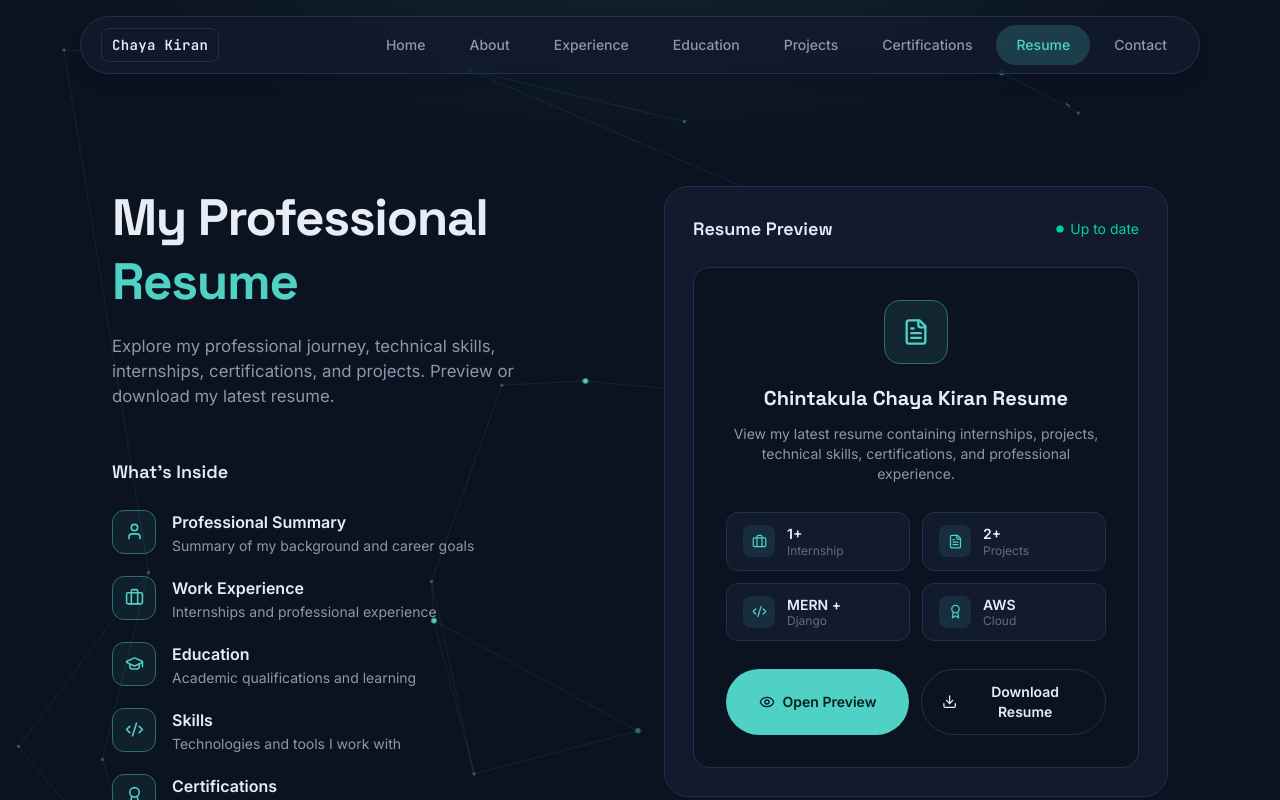
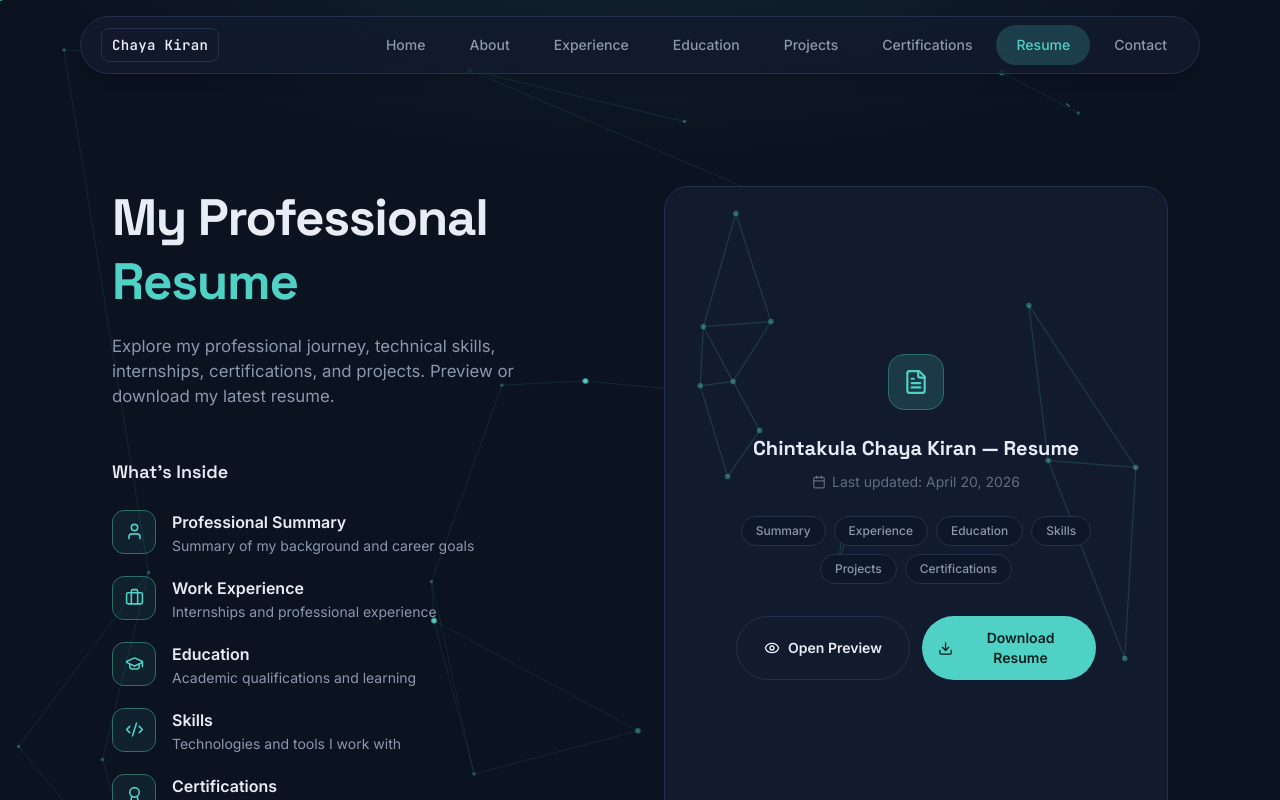
Before and after one commit to chayakiranch/ChayaKiran_portfolio, a React (Vite) app: page /resume in a window 1280 px wide. Shown: the top 800 px of the page. Built offline with nearby package versions, Linux system fonts and the light colour scheme.

Commit message:
Add GitHub button to resume page and implement animated network background

```diff
--- a/src/components/NetworkBackground.jsx
+++ b/src/components/NetworkBackground.jsx
@@ -7,7 +7,7 @@ export default function NetworkBackground() {
   const H = 1200;
   const NODE_COUNT = 26;
 
-  const { nodes, edges } = useMemo(() => {
+  const { nodes, edges, flightPathD } = useMemo(() => {
     const nodes = Array.from({ length: NODE_COUNT }, () => ({
       x: Math.random() * W,
       y: Math.random() * H,
@@ -16,6 +16,7 @@ export default function NetworkBackground() {
     }));
 
     const edges = [];
+    const adjacency = nodes.map(() => []); // NEW: track connections so we can walk a route for the plane
     nodes.forEach((n, i) => {
       const nearest = nodes
         .map((m, j) => ({ j, d: (m.x - n.x) ** 2 + (m.y - n.y) ** 2 }))
@@ -27,10 +28,28 @@ export default function NetworkBackground() {
         if (!edges.find((e) => e.key === key)) {
           edges.push({ key, a: nodes[i], b: nodes[j] });
         }
+        adjacency[i].push(j);
+        adjacency[j].push(i);
       });
     });
 
-    return { nodes, edges };
+    // NEW: walk a chain of connected nodes so the mini plane has a route to fly along.
+    const routeLength = 9;
+    const visited = new Set();
+    let current = 0;
+    const route = [current];
+    visited.add(current);
+    for (let step = 0; step < routeLength - 1; step++) {
+      const next = adjacency[current]?.find((j) => !visited.has(j));
+      if (next === undefined) break;
+      route.push(next);
+      visited.add(next);
+      current = next;
+    }
+    const flightPathD =
+      route.length > 1 ? `M ${route.map((i) => `${nodes[i].x},${nodes[i].y}`).join(" L ")}` : null;
+
+    return { nodes, edges, flightPathD };
   }, []);
 
   return (
@@ -86,6 +105,14 @@ export default function NetworkBackground() {
             }
           />
         ))}
+
+        {/* NEW: tiny dot-sized "plane" flying along a chain of edges, auto-rotating
+            to face its direction of travel, looping indefinitely. */}
+        {flightPathD && (
+          <polygon points="-4,-2.5 4,0 -4,2.5" fill="#4fd1c5" opacity="0.85">
+            <animateMotion dur="14s" repeatCount="indefinite" rotate="auto" path={flightPathD} />
+          </polygon>
+        )}
       </svg>
     </div>
   );
--- a/src/data/profileData.js
+++ b/src/data/profileData.js
@@ -7,6 +7,7 @@ const profile = {
   phone: "+91 99599 03076",
   email: "chayakiranch@gmail.com",
   resumeFile: "/resume/Chaya_Kiran_Resume.pdf",
+  resumeLastUpdated: "April 20, 2026", // NEW: shown on the Resume page — update this whenever you upload a new resumeFile
   objective:
     "Dynamic and innovative Computer Science Engineering student specializing in Cloud and Edge Computing, proficient in AWS cloud architecture and MERN stack development. Completed an internship with Vehinova Technologies, contributing to the design and deployment of high-performance cloud-native solutions. Experienced in database management, API integration, and responsive UI design. Passionate about utilizing emerging technologies to create scalable, secure, and efficient software systems through teamwork and analytical problem-solving.",
   socials: {
--- a/src/pages/ResumePage.jsx
+++ b/src/pages/ResumePage.jsx
@@ -1,5 +1,6 @@
+import { useMemo } from "react"; // NEW: for generating the card's network pattern
 import { NavLink } from "react-router-dom"; // NEW
-import { User, Briefcase, GraduationCap, Code2, Award, Eye, Download, FileText, Circle, ArrowRight } from "lucide-react"; // CHANGED: added ArrowRight
+import { User, Briefcase, GraduationCap, Code2, Award, Eye, Download, FileText, ArrowRight, Calendar } from "lucide-react"; // CHANGED: swapped Circle for Calendar
 import profile from "../data/profileData";
 
 const whatsInside = [
@@ -10,18 +11,65 @@ const whatsInside = [
   { icon: Award, title: "Certifications", desc: "Courses, badges, and achievements" },
 ];
 
-const stats = [
-  { icon: Briefcase, num: "1+", label: "Internship" },
-  { icon: FileText, num: "2+", label: "Projects" },
-  { icon: Code2, num: "MERN +", label: "Django" },
-  { icon: Award, num: "AWS", label: "Cloud" },
-];
+// NEW: short section labels shown as pills on the redesigned preview card
+const resumeSections = ["Summary", "Experience", "Education", "Skills", "Projects", "Certifications"];
+
+// NEW: reusable, self-contained node-network pattern (same generative approach as
+// components/NetworkBackground.jsx) but scoped to a container instead of the full page,
+// so it can be clipped to a card's rounded corners via the parent's overflow-hidden.
+function CardNetworkPattern({ nodeCount = 14 }) {
+  const SIZE = 400;
+  const { nodes, edges } = useMemo(() => {
+    const nodes = Array.from({ length: nodeCount }, () => ({
+      x: Math.random() * SIZE,
+      y: Math.random() * SIZE,
+    }));
+    const edges = [];
+    nodes.forEach((n, i) => {
+      const nearest = nodes
+        .map((m, j) => ({ j, d: (m.x - n.x) ** 2 + (m.y - n.y) ** 2 }))
+        .filter((o) => o.j !== i)
+        .sort((a, b) => a.d - b.d)
+        .slice(0, 2);
+      nearest.forEach(({ j }) => {
+        const key = [i, j].sort().join("-");
+        if (!edges.find((e) => e.key === key)) edges.push({ key, a: nodes[i], b: nodes[j] });
+      });
+    });
+    return { nodes, edges };
+  }, [nodeCount]);
+
+  return (
+    <svg
+      className="absolute inset-0 w-full h-full pointer-events-none"
+      viewBox={`0 0 ${SIZE} ${SIZE}`}
+      preserveAspectRatio="xMidYMid slice"
+      aria-hidden="true"
+    >
+      {edges.map((e) => (
+        <line
+          key={e.key}
+          x1={e.a.x}
+          y1={e.a.y}
+          x2={e.b.x}
+          y2={e.b.y}
+          stroke="var(--color-accent)"
+          strokeWidth="1"
+          strokeOpacity="0.16"
+        />
+      ))}
+      {nodes.map((n, i) => (
+        <circle key={i} cx={n.x} cy={n.y} r="2.2" fill="var(--color-accent)" opacity="0.4" />
+      ))}
+    </svg>
+  );
+}
 
 export default function ResumePage() {
   return (
     <section className="py-24">
       <div className="max-w-[1120px] mx-auto px-6 md:px-8">
-        <div className="grid grid-cols-1 lg:grid-cols-2 gap-12 items-start">
+        <div className="grid grid-cols-1 lg:grid-cols-2 gap-12 lg:items-stretch"> {/* CHANGED: items-start -> lg:items-stretch so both columns share the row's full height on desktop only */}
 
           {/* LEFT — intro + what's inside */}
           <div>
@@ -61,59 +109,58 @@ export default function ResumePage() {
           </div>
 
           {/* RIGHT — resume preview card */}
-          <div className="bg-panel border border-panel-border rounded-3xl p-7">
-            <div className="flex items-center justify-between mb-6">
-              <h2 className="font-display text-lg font-semibold">Resume Preview</h2>
-              <span className="inline-flex items-center gap-1.5 text-sm text-emerald-400">
-                <Circle size={8} className="fill-emerald-400 text-emerald-400" />
-                Up to date
-              </span>
+          {/* CHANGED: redesigned to match the compact reference layout — icon, title,
+              "Last updated" row, section pills, then action buttons. The stats grid,
+              description paragraph, and "Up to date" header badge were removed;
+              Open Preview is kept alongside Download Resume per requirements. */}
+          {/* CHANGED: h-full + flex column with centered content, so the card
+              stretches to match the left column's height (via items-stretch above)
+              instead of sitting short at a fixed content height. */}
+          <div className="relative overflow-hidden bg-panel border border-panel-border rounded-3xl p-10 text-center flex flex-col items-center justify-center lg:h-full">
+            {/* CHANGED: corner dot/line accents -> full-card generative network pattern
+                (same visual language as the site-wide NetworkBackground), clipped to the
+                card via the parent's overflow-hidden rounded-3xl. */}
+            <CardNetworkPattern />
+
+            <div className="relative z-10 w-14 h-14 mx-auto flex items-center justify-center rounded-2xl bg-accent/[16%] border border-accent-dim text-accent mb-6">
+              <FileText size={26} />
             </div>
 
-            <div className="bg-bg border border-panel-border rounded-2xl p-8 text-center">
-              <div className="w-16 h-16 mx-auto flex items-center justify-center rounded-2xl bg-accent/[10%] border border-accent-dim text-accent mb-5">
-                <FileText size={28} />
+            <h2 className="relative z-10 font-display text-xl font-bold">{profile.name} — Resume</h2>
+
+            <p className="relative z-10 inline-flex items-center gap-1.5 text-muted-2 text-sm mt-2.5">
+              <Calendar size={14} />
+              Last updated: {profile.resumeLastUpdated}
+            </p>
+
+            <div className="relative z-10 flex flex-wrap justify-center gap-2 mt-6">
+              {resumeSections.map((label) => (
+                <span
+                  key={label}
+                  className="text-xs font-medium text-muted bg-bg-alt border border-panel-border rounded-full px-3.5 py-1.5"
+                >
+                  {label}
+                </span>
+              ))}
             </div>
 
-              <h3 className="font-display text-xl font-bold">{profile.name} Resume</h3>
-              <p className="text-muted text-sm mt-3 max-w-[380px] mx-auto">
-                View my latest resume containing internships, projects, technical skills, certifications, and professional experience.
-              </p>
-
-              <div className="grid grid-cols-2 gap-3 mt-7">
-                {stats.map((s) => {
-                  const Icon = s.icon;
-                  return (
-                    <div key={s.label} className="flex items-center gap-3 bg-panel border border-panel-border rounded-xl px-4 py-3 text-left">
-                      <span className="w-8 h-8 shrink-0 flex items-center justify-center rounded-lg bg-accent/[10%] text-accent">
-                        <Icon size={15} />
-                      </span>
-                      <div>
-                        <p className="font-semibold text-sm leading-tight">{s.num}</p>
-                        <p className="text-muted-2 text-xs leading-tight">{s.label}</p>
-                      </div>
-                    </div>
-                  );
-                })}
-              </div>
-
-              <div className="flex gap-3 mt-7">
+            {/* CHANGED: flex-wrap -> fixed 2-col grid so the buttons always sit side-by-side, even on narrow screens */}
+            <div className="relative z-10 grid grid-cols-2 gap-3 mt-8 w-full max-w-[360px]">
               <a
                 href={profile.resumeFile}
                 target="_blank"
                 rel="noopener noreferrer"
-                  className="flex-1 inline-flex items-center justify-center gap-2 font-semibold text-sm px-5 py-3 rounded-full bg-accent text-[#06201d] transition-transform hover:-translate-y-0.5"
+                className="inline-flex items-center justify-center gap-2 font-semibold text-sm px-4 py-3 rounded-full border border-panel-border text-text transition-colors hover:border-accent hover:text-accent"
               >
                 <Eye size={16} /> Open Preview
               </a>
               <a
                 href={profile.resumeFile}
                 download
-                  className="flex-1 inline-flex items-center justify-center gap-2 font-semibold text-sm px-5 py-3 rounded-full border border-panel-border text-text transition-colors hover:border-accent hover:text-accent"
+                className="inline-flex items-center justify-center gap-2 font-semibold text-sm px-4 py-3 rounded-full bg-accent text-[#06201d] transition-transform hover:-translate-y-0.5"
               >
                 <Download size={16} /> Download Resume
               </a>
-              </div>
             </div>
           </div>
 
```
Lines whose indentation alone changed are shown as unchanged.
